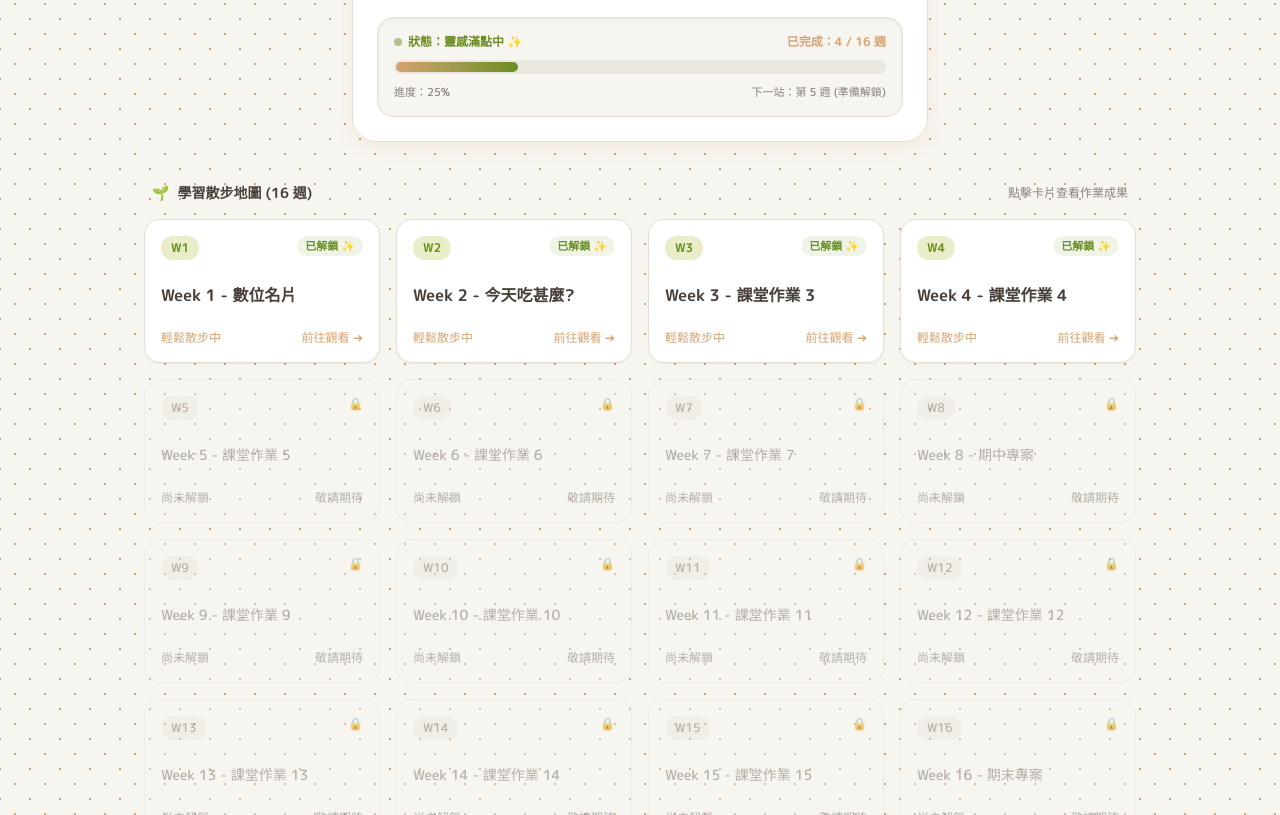
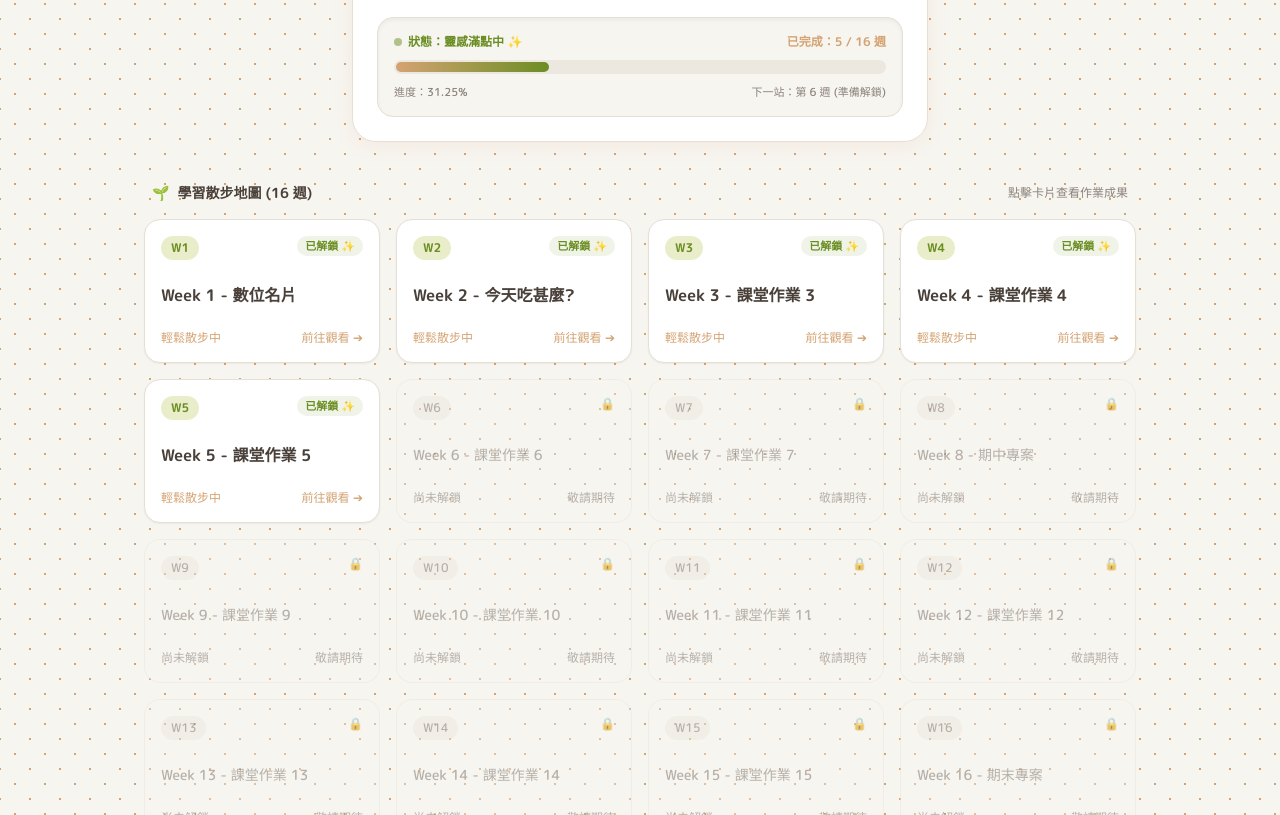
Before and after one commit to s26122166-design/ann-vibecode, a plain HTML site: page index.html in a window 1280 px wide. Shown: the part 311-1126 px from the top of the page. Drawn offline with nearby package versions, Linux system fonts and the light colour scheme.

Commit message:
Update level and progress information in index.html

```diff
--- a/index.html
+++ b/index.html
@@ -108,7 +108,7 @@
           class="relative w-full h-full rounded-full border-4 border-white bg-cozy-accent object-cover shadow-md"
           onerror="this.src='https://placehold.co/120x120/d4a373/ffffff?text=AVATAR'"
         />
-        <span class="absolute bottom-0 right-0 bg-cozy-primary text-white text-[11px] font-bold px-2 py-0.5 rounded-full shadow-sm border-2 border-white">Lv.4 成長中</span>
+        <span id="level-badge" class="absolute bottom-0 right-0 bg-cozy-primary text-white text-[11px] font-bold px-2 py-0.5 rounded-full shadow-sm border-2 border-white">Lv.5 成長中</span>
       </div>
 
       <!-- Player Name -->
@@ -126,17 +126,17 @@
             <span class="w-2 h-2 rounded-full bg-cozy-primary animate-pulse"></span>
             狀態：靈感滿點中 ✨
           </span>
-          <span class="text-cozy-secondary">已完成：4 / 16 週</span>
+          <span id="completed-count" class="text-cozy-secondary">已完成：5 / 16 週</span>
         </div>
 
-        <!-- Progress Bar (4/16 = 25%) -->
+        <!-- Progress Bar (5/16 = 31.25%) -->
         <div class="w-full h-3.5 bg-cozy-border/60 rounded-full p-0.5 relative overflow-hidden">
-          <div class="h-full bg-gradient-to-r from-cozy-secondary to-cozy-primary rounded-full transition-all duration-1000" style="width: 25%;"></div>
+          <div id="progress-bar" class="h-full bg-gradient-to-r from-cozy-secondary to-cozy-primary rounded-full transition-all duration-1000" style="width: 31.25%;"></div>
         </div>
 
         <div class="flex justify-between text-[11px] text-cozy-muted font-medium">
-          <span>進度：25%</span>
-          <span>下一站：第 5 週 (準備解鎖)</span>
+          <span id="progress-text">進度：31.25%</span>
+          <span id="next-stop">下一站：第 6 週 (準備解鎖)</span>
         </div>
       </div>
     </section>
@@ -236,13 +236,13 @@
       } catch (e) {}
     }
 
-    // 16 週課程資料
+    // 16 週課程資料（已解鎖第 5 週）
     const levelsData = [
       { week: 1, title: "Week 1 - 數位名片", url: "w1/index.html", unlocked: true },
       { week: 2, title: "Week 2 - 今天吃甚麼?", url: "w2/index.html", unlocked: true },
       { week: 3, title: "Week 3 - 課堂作業 3", url: "w3/index.html", unlocked: true },
       { week: 4, title: "Week 4 - 課堂作業 4", url: "w4/index.html", unlocked: true },
-      { week: 5, title: "Week 5 - 課堂作業 5", url: "w5/index.html", unlocked: false },
+      { week: 5, title: "Week 5 - 課堂作業 5", url: "w5/index.html", unlocked: true },
       { week: 6, title: "Week 6 - 課堂作業 6", url: "w6/index.html", unlocked: false },
       { week: 7, title: "Week 7 - 課堂作業 7", url: "w7/index.html", unlocked: false },
       { week: 8, title: "Week 8 - 期中專案", url: "w8/index.html", unlocked: false },
@@ -255,6 +255,22 @@
       { week: 15, title: "Week 15 - 課堂作業 15", url: "w15/index.html", unlocked: false },
       { week: 16, title: "Week 16 - 期末專案", url: "w16/index.html", unlocked: false },
     ];
+
+    // 自動計算並更新進度狀態
+    function updateProgress() {
+      const total = levelsData.length;
+      const unlockedCount = levelsData.filter(item => item.unlocked).length;
+      const percentage = Number(((unlockedCount / total) * 100).toFixed(2));
+      const nextLocked = levelsData.find(item => !item.unlocked);
+
+      document.getElementById('level-badge').innerText = unlockedCount === total ? `Lv.${unlockedCount} 已通關 🎉` : `Lv.${unlockedCount} 成長中`;
+      document.getElementById('completed-count').innerText = `已完成：${unlockedCount} / ${total} 週`;
+      document.getElementById('progress-bar').style.width = `${percentage}%`;
+      document.getElementById('progress-text').innerText = `進度：${percentage}%`;
+      document.getElementById('next-stop').innerText = nextLocked
+        ? `下一站：第 ${nextLocked.week} 週 (準備解鎖)`
+        : `全數解鎖完成！`;
+    }
 
     // 顯示提示訊息
     function showToast(msg) {
@@ -374,6 +390,7 @@
 
     // 初始化頁面
     window.addEventListener('DOMContentLoaded', () => {
+      updateProgress();
       renderGrid();
     });
   </script>
```
